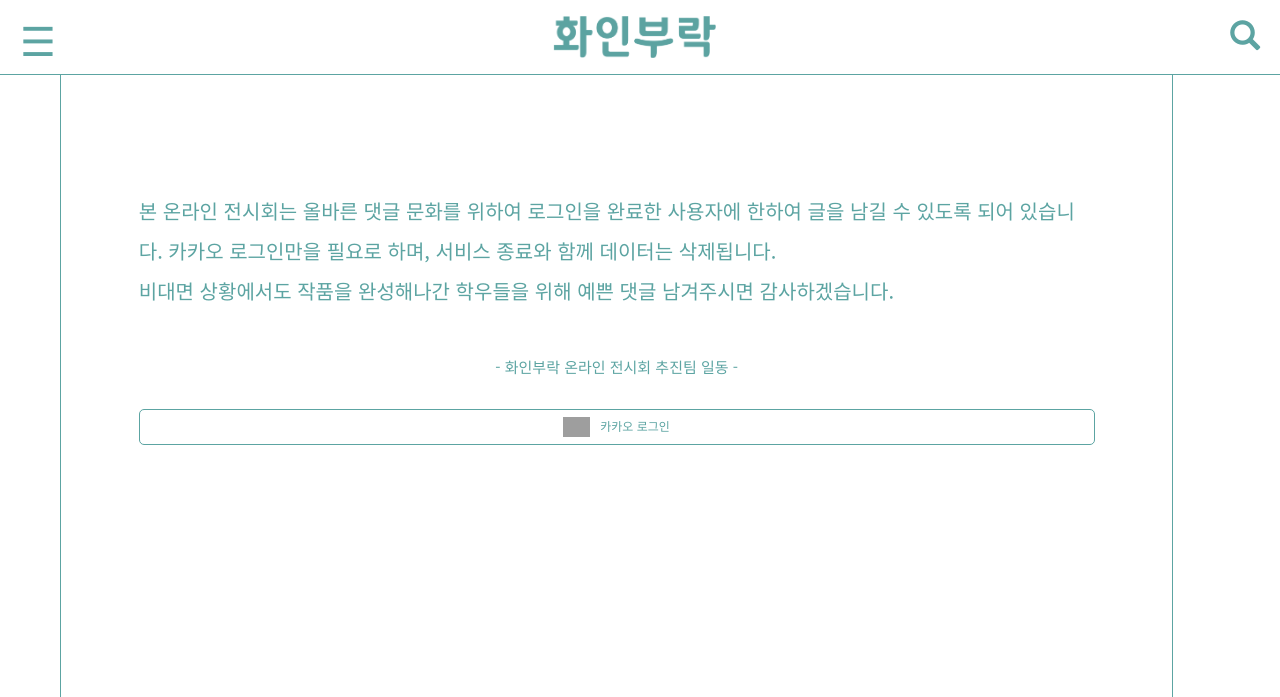
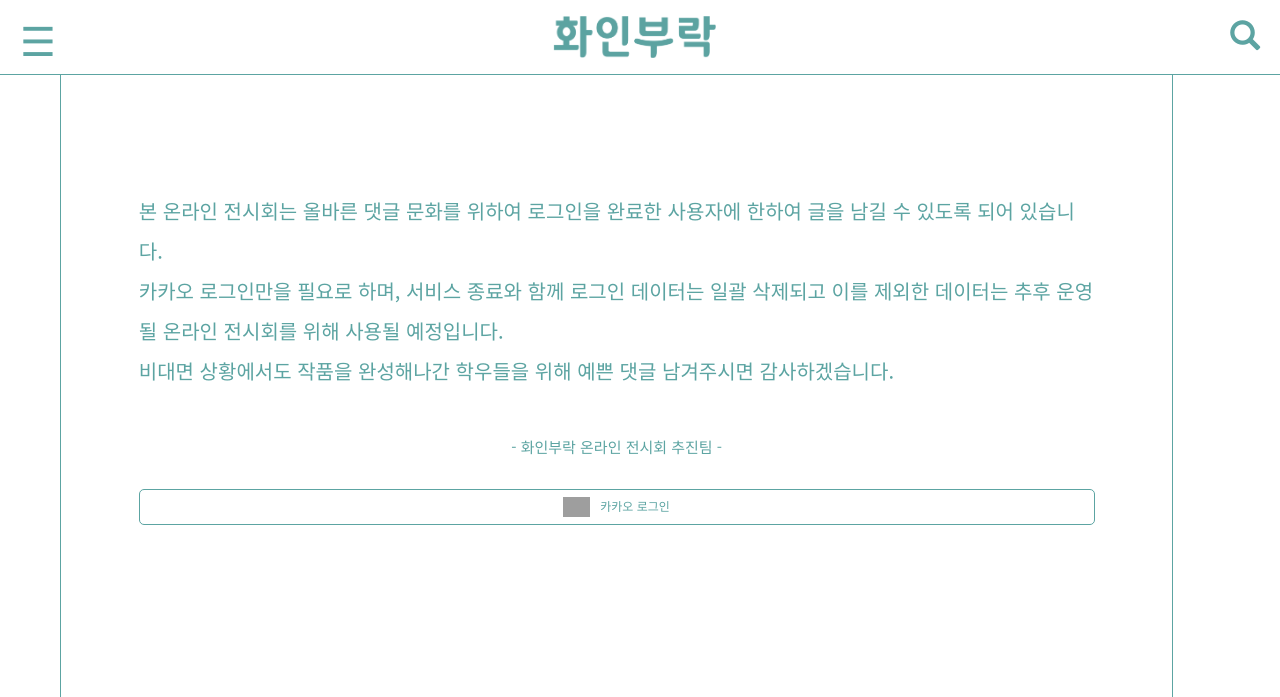
Before and after one commit to moosongsong/project-arta-server, a Django app: page /login/ in a window 1280 px wide. Shown: the top 697 px of the page. Run offline with Django 3.2, Linux system fonts and the light colour scheme; some libraries are stand-ins or nearby versions; grey boxes are pictures that could not be loaded.

Commit message:
작가 노트 추가

```diff
--- a/exhibition/templates/exhibition/ARTA_User_login_kakao.html
+++ b/exhibition/templates/exhibition/ARTA_User_login_kakao.html
@@ -61,12 +61,13 @@
             <div class="article_container">
                 <div class="introduce">
                     <p class="arta">
-                        본 온라인 전시회는 올바른 댓글 문화를 위하여 로그인을 완료한 사용자에 한하여 글을 남길 수 있도록 되어 있습니다.
-                        카카오 로그인만을 필요로 하며, 서비스 종료와 함께 데이터는 삭제됩니다.<br/>
+                        본 온라인 전시회는 올바른 댓글 문화를 위하여 로그인을 완료한 사용자에 한하여 글을 남길 수 있도록 되어 있습니다.<br/>
+                        카카오 로그인만을 필요로 하며, 서비스 종료와 함께 로그인 데이터는 일괄 삭제되고
+                        이를 제외한 데이터는 추후 운영될 온라인 전시회를 위해 사용될 예정입니다.<br/>
                         비대면 상황에서도 작품을 완성해나간 학우들을 위해 예쁜 댓글 남겨주시면 감사하겠습니다.<br/>
                         <br/>
                     </p>
-                    <div class="text-center">- 화인부락 온라인 전시회 추진팀 일동 -</div>
+                    <div class="text-center">- 화인부락 온라인 전시회 추진팀 -</div>
                     <br/>
                     <div class="col-12 text-center">
                         <a class="login_btn btn-block"
--- a/exhibition/templates/exhibition/ARTA_credit.html
+++ b/exhibition/templates/exhibition/ARTA_credit.html
@@ -101,7 +101,7 @@
                     <br/>
                     <h4><i class="fas fa-paint-brush"></i>  웹서비스</h4>
                     <p class="arta">
-                        송무송
+                        송무송 - Back-end<br/>문석희 조은진 - Front-end<br/>주소영 - UX/UI 디자인
                     </p>
                     <br/>
                     <h4><i class="fas fa-paint-brush"></i>  포스터</h4>
--- a/exhibition/templates/exhibition/ARTA_header.html
+++ b/exhibition/templates/exhibition/ARTA_header.html
@@ -198,8 +198,8 @@
                     {#                    <a href="/"><img class="menu_logo" src="{% static 'exhibition/images/민트로고.png' %}" alt="ARTA"></a>#}
                     <a href="/"><img class="menu_logo" src="{% static 'exhibition/images/타이틀.png' %}" alt="ARTA"></a>
                     <a href="/about/">소개 <small>about us</small></a>
-                    <a href="/credit/">크레딧 <small>about us</small></a>
-                    <a href="/exhibition">전시회 보기 <small>exhibition</small></a>
+                    <a href="/credit/">크레딧 <small>credit</small></a>
+                    <a href="/exhibition">전시회 <small>exhibition</small></a>
                     {% if user.is_authenticated %}
                         <a href="/preference/">좋아요 <small>like page</small></a>
                         <a href="/accounts/logout/">로그아웃 <small>log out</small></a>
--- a/exhibition/views.py
+++ b/exhibition/views.py
@@ -51,7 +51,7 @@ class ExhibitionList(ListView):
 class PieceList(ListView):
     model = Piece
     ordering = 'pk'
-    paginate_by = 8
+    paginate_by = 12
     template_name = 'exhibition/ARTA_User_exhibition_show.html'
 
     def get_queryset(self):
```
